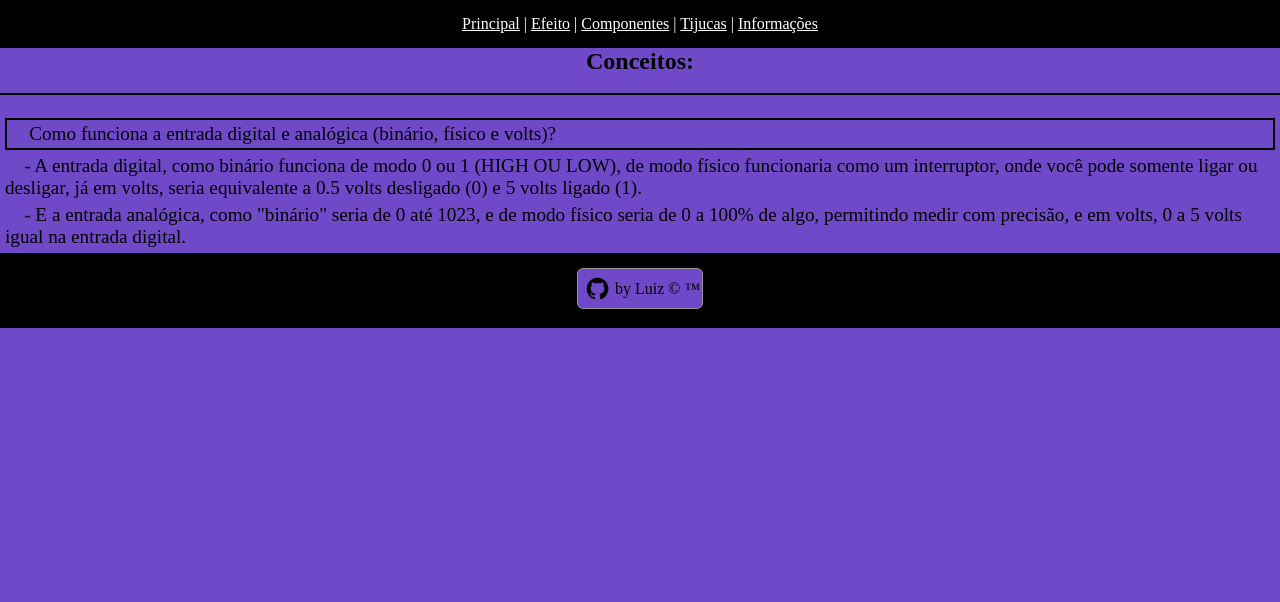
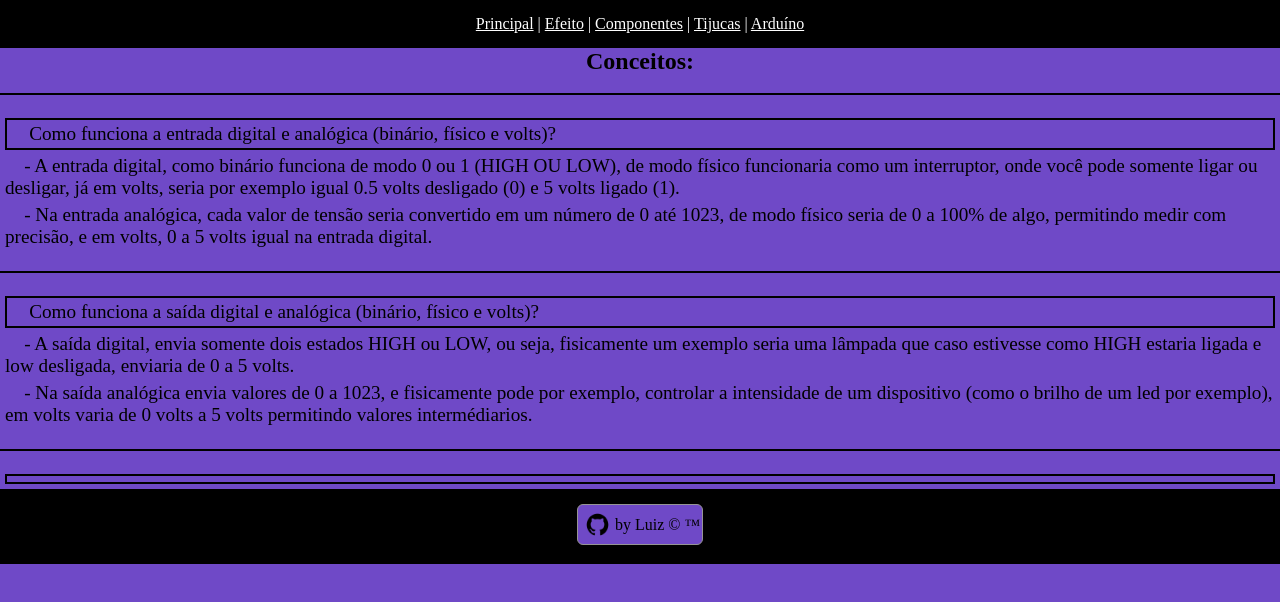
Before and after one commit to luizz09/site_fotovoltaico, a plain HTML site: page html/informacoes.html in a window 1280 px wide. Drawn offline with Linux system fonts and the light colour scheme.

Commit message:
versão 11

```diff
--- a/html/informacoes.html
+++ b/html/informacoes.html
@@ -13,7 +13,7 @@
             <a class="branco" href="./efeito.html">Efeito</a><span class="barra"> |</span>
             <a class="branco" href="./componentes.html">Componentes</a><span class="barra"> |</span>
             <a class="branco" href="./tijucas.html">Tijucas</a><span class="barra"> |</span>
-            <a class="branco" href="./informacoes.html">Informações</a>
+            <a class="branco" href="./informacoes.html">Arduíno</a>
         </nav>
     </header>
     <main>
@@ -22,8 +22,18 @@
         <hr>
         <br>
         <p class="pergunta">Como funciona a entrada digital e analógica (binário, físico e volts)?</p>
-        <p>- A entrada digital, como binário funciona de modo 0 ou 1 (HIGH OU LOW), de modo físico funcionaria como um interruptor, onde você pode somente ligar ou desligar, já em volts, seria equivalente a 0.5 volts desligado (0) e 5 volts ligado (1).</p>
-        <p>- E a entrada analógica, como "binário" seria de 0 até 1023, e de modo físico seria de 0 a 100% de algo, permitindo medir com precisão, e em volts, 0 a 5 volts igual na entrada digital.</p>
+        <p>- A entrada digital, como binário funciona de modo 0 ou 1 (HIGH OU LOW), de modo físico funcionaria como um interruptor, onde você pode somente ligar ou desligar, já em volts, seria por exemplo igual 0.5 volts desligado (0) e 5 volts ligado (1).</p>
+        <p>- Na entrada analógica, cada valor de tensão seria convertido em um número de 0 até 1023, de modo físico seria de 0 a 100% de algo, permitindo medir com precisão, e em volts, 0 a 5 volts igual na entrada digital.</p>
+        <br>
+        <hr>
+        <br>
+        <p class="pergunta">Como funciona a saída digital e analógica (binário, físico e volts)?</p>
+        <p>- A saída digital, envia somente dois estados HIGH ou LOW, ou seja, fisicamente um exemplo seria uma lâmpada que caso estivesse como HIGH estaria ligada e low desligada, enviaria de 0 a 5 volts.</p>
+        <p>- Na saída analógica envia valores de 0 a 1023, e fisicamente pode por exemplo, controlar a intensidade de um dispositivo (como o brilho de um led por exemplo), em volts varia de 0 volts a 5 volts permitindo valores intermédiarios.</p>
+        <br>
+        <hr>
+        <br>
+        <p class="pergunta"></p>
     </main>
     <footer>
         <div class="linkgithub">
```
Also changed, not shown: html/componentes.html (+1 -1 lines), html/efeito.html (+1 -1 lines), html/tijucas.html (+1 -1 lines), index.html (+1 -1 lines).
